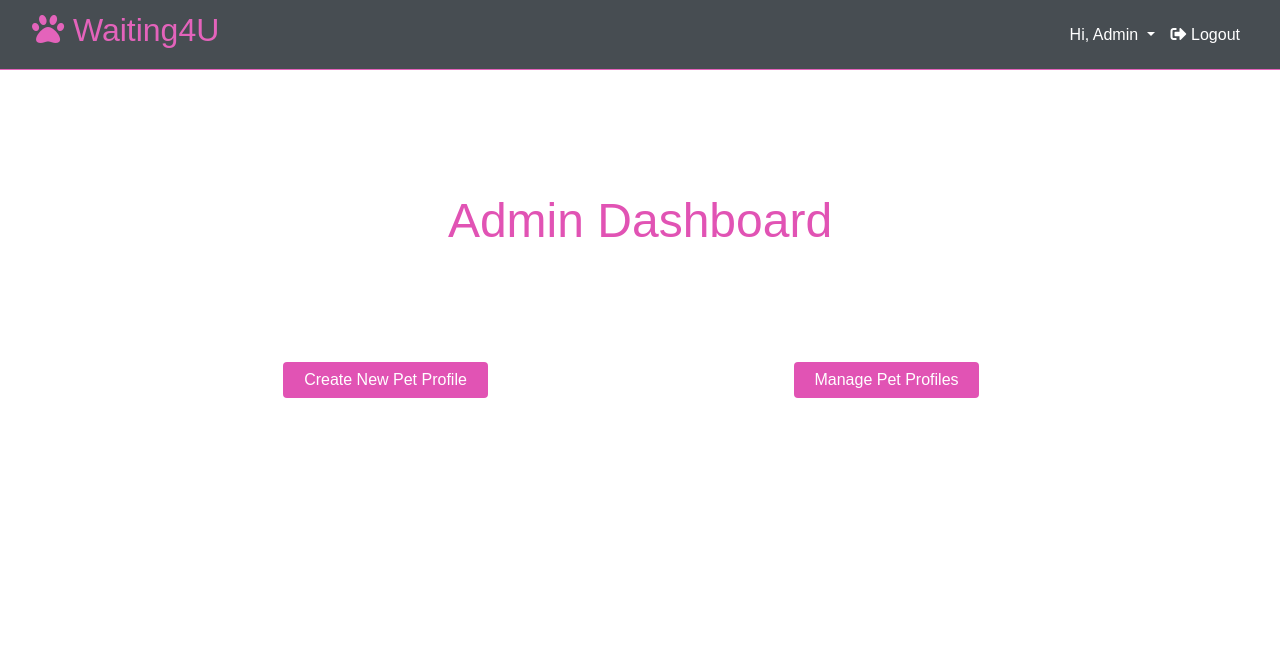
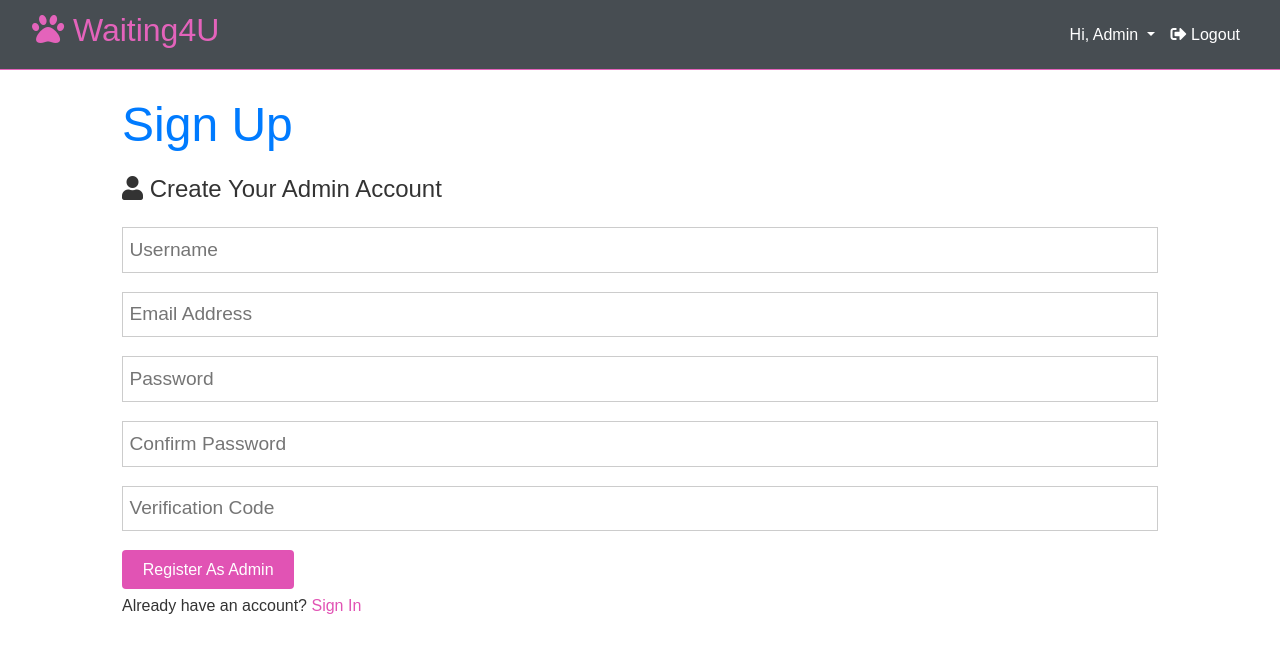
Before and after one commit to dodoph/waiting4u, a React (Create React App) app in the folder client/: page /adminregister in a window 1280 px wide. Before the commit this address led to /admindashboard. Shown: the top 652 px of the page. Built offline with nearby package versions, Linux system fonts and the light colour scheme.

Commit message:
refactored

```diff
--- a/client/src/components/auth/AdminRegister.js
+++ b/client/src/components/auth/AdminRegister.js
@@ -22,9 +22,15 @@ const AdminRegister = ({ setAlert, adminregister, isAuthenticated }) => {
 
   const onSubmit = async (e) => {
     e.preventDefault();
+    // Validate password patten
+    var password_requirements = /^(?=.*\d)(?=.*[a-z])(?=.*[A-Z]).{8,16}$/;
+    if (!password.match(password_requirements)) {
+      setAlert("Invalid Password.", "danger");
+      console.log("Invalid Password.");
+    }
     if (password !== password2 || code !== "admin") {
       setAlert(
-        "Password doesn't match or invalid verification code!",
+        "Passwords don't match or invalid verification code!",
         "danger"
       );
       console.log("password doesn't match");
@@ -35,9 +41,9 @@ const AdminRegister = ({ setAlert, adminregister, isAuthenticated }) => {
   };
 
 //   Redirect if is authenticated
-  if(isAuthenticated) {
-      return <Redirect to="/admindashboard" />
-  }
+  // if(isAuthenticated) {
+  //     return <Redirect to="/admindashboard" />
+  // }
 
   return (
     <Fragment>
--- a/client/src/components/auth/Login.js
+++ b/client/src/components/auth/Login.js
@@ -22,9 +22,9 @@ const Login = ({ login, isAuthenticated }) => {
     };
 
     // Redirect if logged in
-    if(isAuthenticated) {
-        return <Redirect to="/dashboard" />
-    }
+    // if(isAuthenticated) {
+    //     return <Redirect to="/dashboard" />
+    // }
 
     return (
         <Fragment>
--- a/client/src/components/auth/Register.js
+++ b/client/src/components/auth/Register.js
@@ -29,7 +29,7 @@ const Register = ({ setAlert, register, isAuthenticated }) => {
     }
     if (password)
       if (password !== password2) {
-        setAlert("Password doesn't match", "danger");
+        setAlert("Passwords don't match", "danger");
         console.log("Password doesn't match");
       } else {
         register({ username, email, password });
--- a/client/src/components/layout/AboutUs.js
+++ b/client/src/components/layout/AboutUs.js
@@ -6,7 +6,7 @@ export const AboutUs = () => {
     <div>
       <section className="about-us">
         <div className="container">
-          <h1 className="lead text-center">About “Waiting4U”</h1>
+          <h1 className="lead mytext-center">About “Waiting4U”</h1>
           <img src={logo} className="center" />
           <div className="container">
             <p>
```
